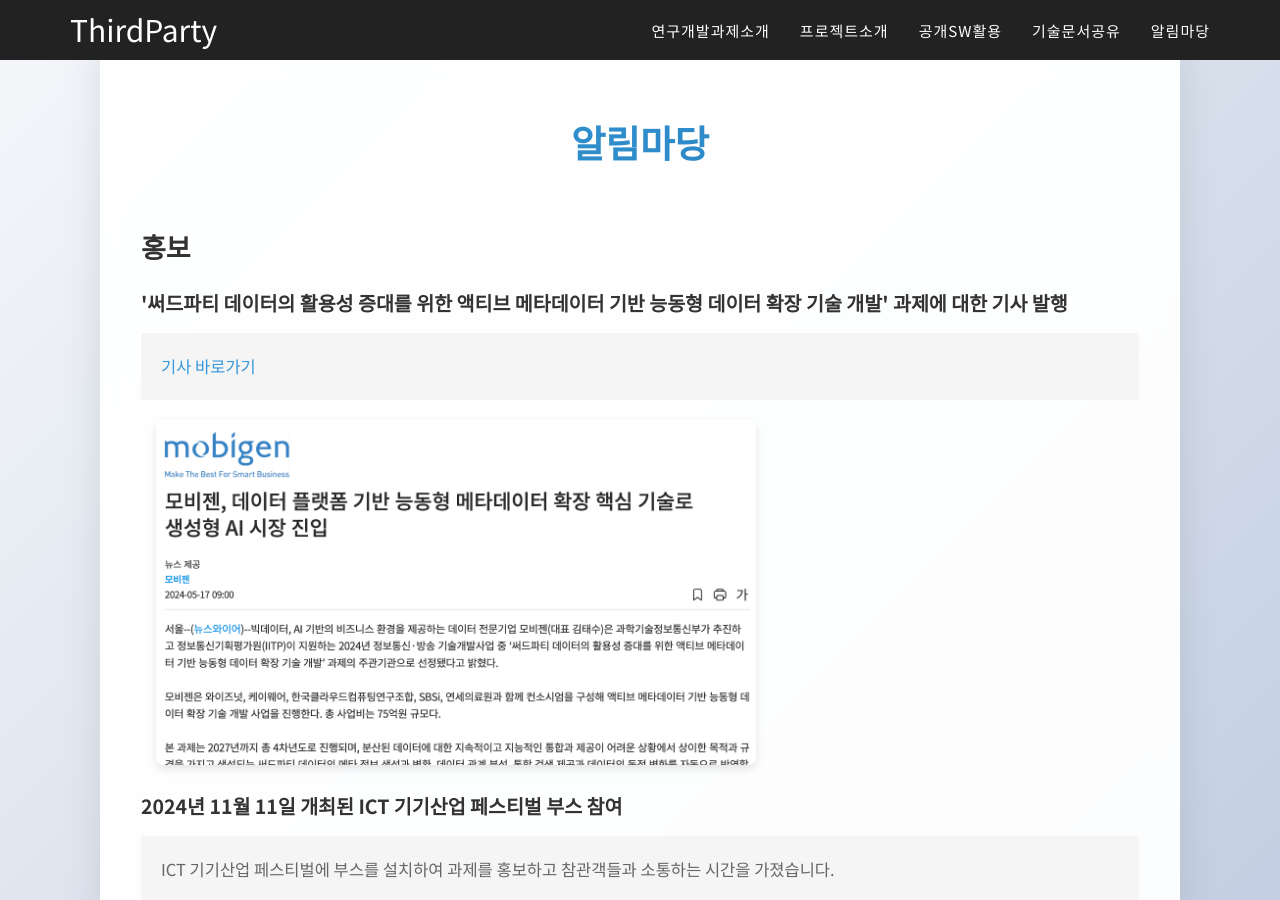
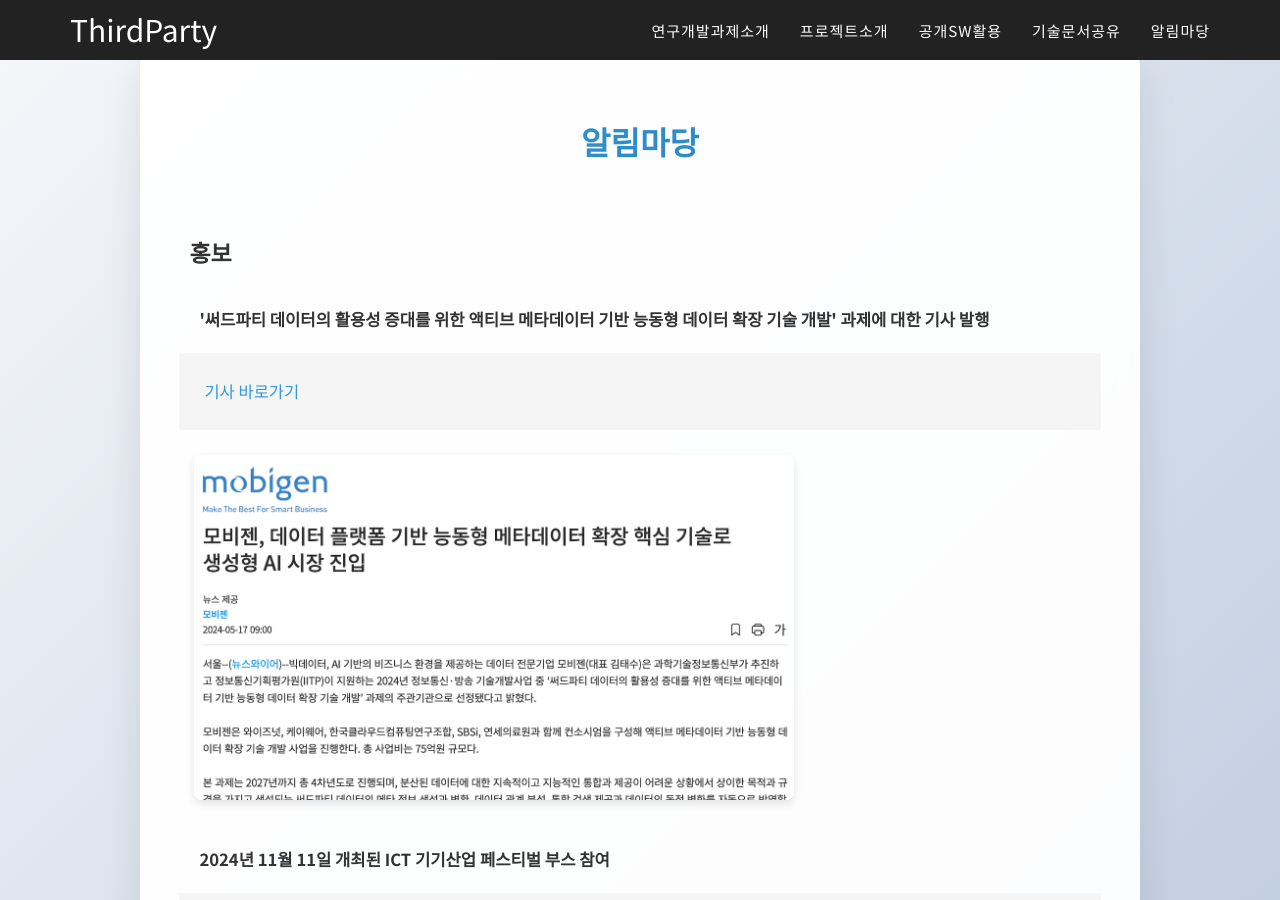
Before and after one commit to ThirdActiveDataExTech/ThirdActiveDataExTech.github.io, a Jekyll site: the page built from 2016_pages/announcement.html, in a window 1280 px wide and 900 px high. Built offline with Jekyll 4.4.1, drawn with Linux system fonts in a browser that asks for light colours.

Commit message:
반응형 마진 조절 추가

```diff
--- a/_sass/2016_sass/_event.scss
+++ b/_sass/2016_sass/_event.scss
@@ -4,7 +4,9 @@
   margin: 0 15vw 0 15vw;
 
   img.architecture-img {
-    margin-left: 22px;
+    display: block;
+    margin-left: auto;
+    margin-right: auto;
     width: 100%;
   }
 
--- a/css/2016_style/common-pages.css
+++ b/css/2016_style/common-pages.css
@@ -5,84 +5,87 @@
     background: rgba(255, 255, 255, 0.95);
     border-radius: 20px;
     box-shadow: 0 20px 40px rgba(0, 0, 0, 0.1);
-    margin: 20px 400px;
-    padding: 40px;
+    margin: 5vh auto;
+    padding: clamp(20px, 3vw, 60px);
     backdrop-filter: blur(10px);
     border: 1px solid rgba(255, 255, 255, 0.2);
+    width: 80%;
+    max-width: 1000px; /* 기본 데스크탑 고정 폭 */
+    min-width: 320px;
+    box-sizing: border-box;
+    transition: all 0.3s ease;
 }
 
 /* 제목 스타일 */
 .modern-frame h1 {
     color: #2c3e50;
-    font-size: 2.5em;
-    margin: 50px auto 50px auto;
+    font-size: clamp(1.8em, 2.5vw, 2.8em);
+    margin: 3rem auto;
     text-align: center;
     font-weight: 600;
     background: linear-gradient(135deg, #3498db 0%, #2980b9 100%);
     -webkit-background-clip: text;
     -webkit-text-fill-color: transparent;
-    background-clip: text;
-    display: block;
-    width: auto;
-    max-width: 100%;
 }
 
 /* h2 스타일 */
 .modern-frame h2 {
     color: #333333;
-    font-size: 1.8em;
-    margin: 40px 0 20px 0;
+    font-size: clamp(1.4em, 1.8vw, 1.8em);
+    margin: 2rem 0 1rem;
     font-weight: 600;
-    padding: 0;
-    background: none;
-    border: none;
-    border-radius: 0;
 }
 
 /* h3 스타일 */
 .modern-frame h3 {
     color: #333333;
-    font-size: 1.3em;
-    margin: 30px 0 15px 0;
+    font-size: clamp(1.1em, 1.3vw, 1.3em);
+    margin: 1.5rem 0 0.8rem;
     font-weight: 600;
-    padding: 0;
-    background: none;
-    border: none;
-    border-radius: 0;
 }
 
 /* 컨텍스트 박스 스타일 */
 .modern-frame .context1 {
     background: #f5f5f5;
-    padding: 20px;
-    border-radius: 0;
+    padding: clamp(15px, 2vw, 25px);
     border: none;
-    margin: 20px 0;
+    margin: clamp(15px, 2vw, 25px) 0;
     font-size: 1.1em;
     line-height: 1.6;
     color: #666666;
     text-align: left;
 }
 
+/* 태블릿 이하 반응형 */
+@media (max-width: 1200px) {
+    .modern-frame {
+        width: 85%;
+        max-width: none;
+        padding: clamp(15px, 4vw, 40px);
+    }
+}
+
 /* 모바일 반응형 */
 @media (max-width: 768px) {
     .modern-frame {
-        margin: 10px;
-        padding: 20px;
+        width: 90%;
+        padding: clamp(10px, 5vw, 25px);
+        margin: 4vh auto;
     }
 
     .modern-frame h1 {
-        font-size: 2em;
+        font-size: clamp(1.6em, 5vw, 2.2em);
     }
 
     .modern-frame h2 {
-        font-size: 1.5em;
+        font-size: clamp(1.3em, 4vw, 1.7em);
     }
 }
 
-/* 태블릿 반응형 */
-@media (max-width: 1400px) {
+/* 💡 초대형 화면 최적화 (1700px 이상) */
+@media (min-width: 1700px) {
     .modern-frame {
-        margin: 20px 100px;
+        max-width: 1200px; /* 폭을 조금 더 넓혀 여백 완화 */
+        padding: clamp(30px, 2vw, 80px); /* 패딩 살짝 여유 */
     }
 }
```
